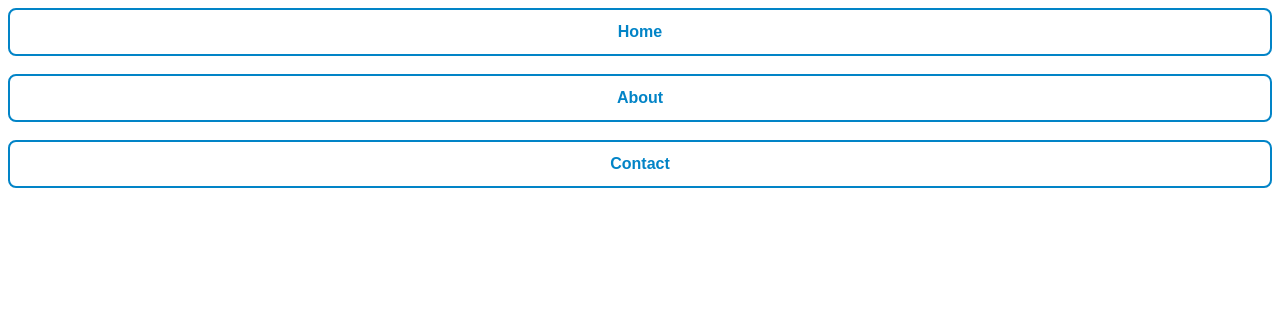
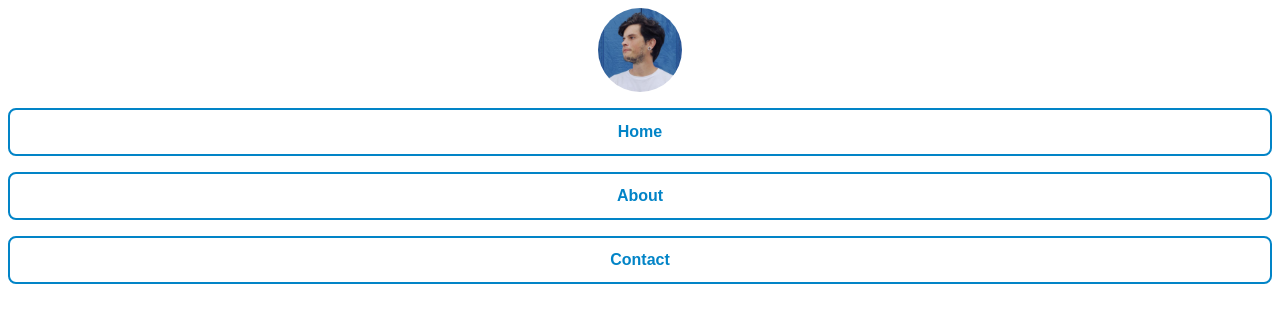
Before and after one commit to dsoaress/link-free, a Next.js app: page / in a window 1280 px wide. Shown: the top 322 px of the page. Built offline with nearby package versions, Linux system fonts and the light colour scheme.

Commit message:
feat: add avatar component

```diff
--- /dev/null
+++ b/src/components/Avatar/index.tsx
@@ -0,0 +1,11 @@
+import { ImageProps } from 'next/image'
+
+import { Wrapper } from './styles'
+
+type AvatarProps = ImageProps & {
+  src?: string
+}
+
+export function Avatar({ src, ...rest }: AvatarProps) {
+  return !!src ? <Wrapper src={src} width={84} height={84} quality={100} {...rest} /> : null
+}
--- /dev/null
+++ b/src/components/Avatar/styles.ts
@@ -0,0 +1,10 @@
+import Image from 'next/image'
+
+import { styled } from '../../styles/stitches.config'
+
+export const Wrapper = styled(Image, {
+  borderRadius: '9999px',
+  objectFit: 'cover',
+  width: '84px',
+  height: '84px'
+})
--- a/src/pages/index.tsx
+++ b/src/pages/index.tsx
@@ -1,3 +1,4 @@
+import { Avatar } from '../components/Avatar'
 import { Button } from '../components/Button'
 
 export default function Home() {
@@ -17,14 +18,20 @@ export default function Home() {
   ]
 
   return (
-    <div>
+    <div
+      style={{
+        display: 'flex',
+        flexDirection: 'column',
+        alignItems: 'center',
+        height: '100vh',
+        gap: '1rem'
+      }}
+    >
+      <Avatar src="/avatar.jpeg" />
       {links.map(link => (
-        <>
-          <Button color="sky" schema="rounded" outline key={link.href}>
-            {link.label}
-          </Button>
-          <br />
-        </>
+        <Button color="sky" schema="rounded" outline key={link.href}>
+          {link.label}
+        </Button>
       ))}
     </div>
   )
```
Also changed, not shown: public/avatar.jpeg (added).
